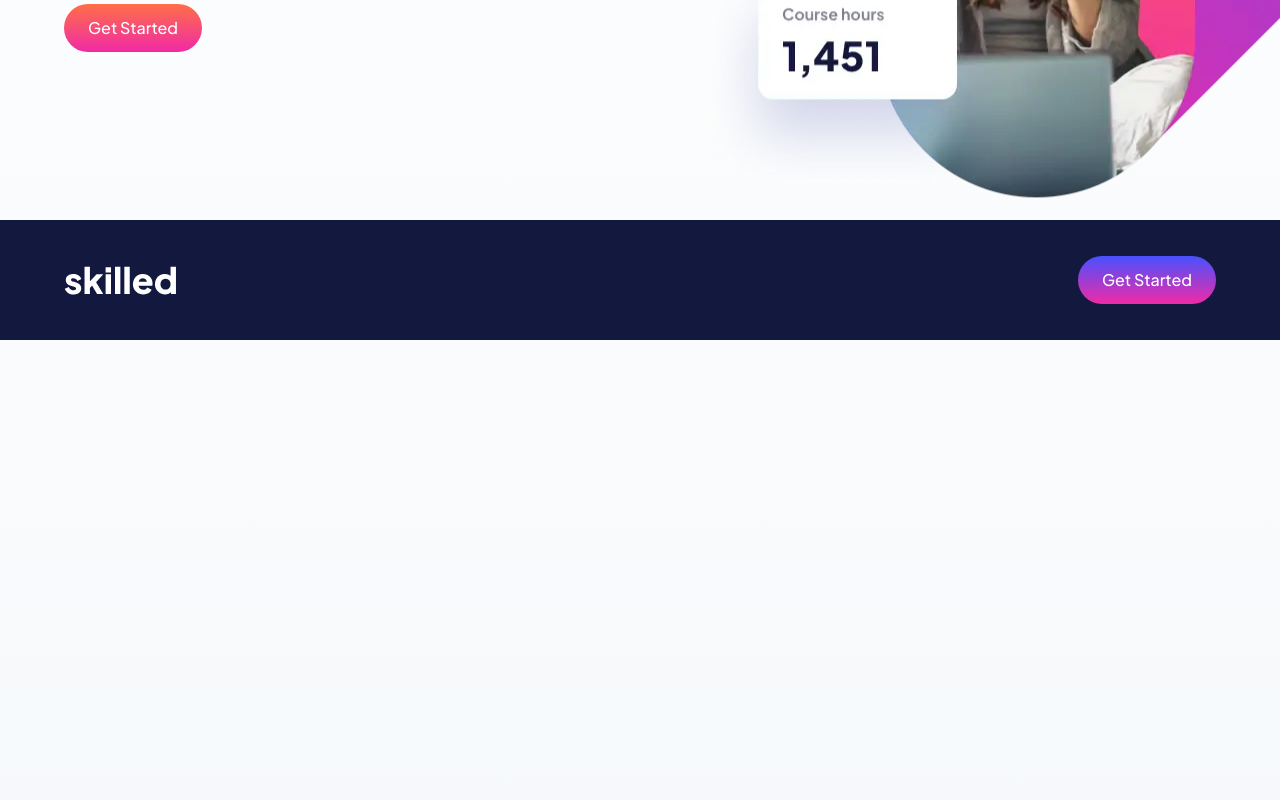
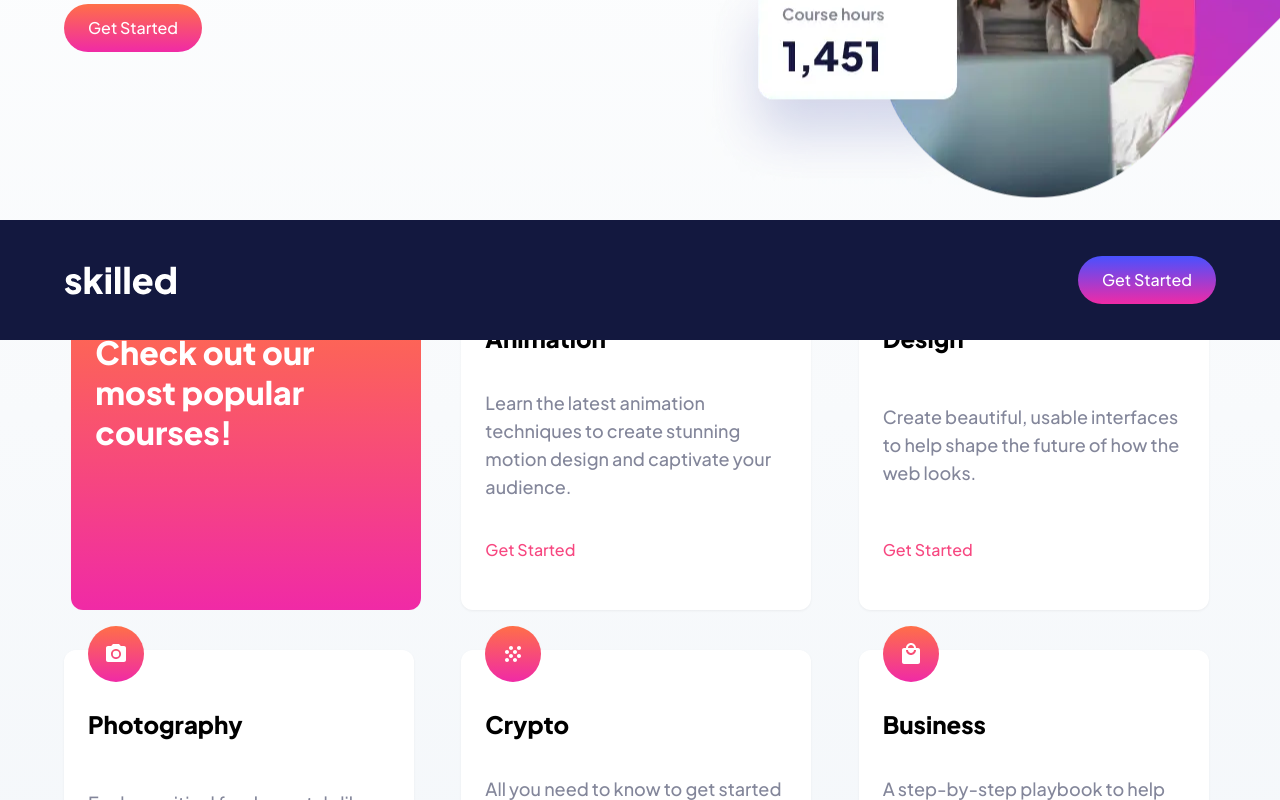
Before and after one commit to phoobynet/skilled-elearning-landing-page, a React (Vite) app: page / in a window 1280 px wide. Shown: the part 460-1260 px from the top of the page. Built offline with nearby package versions, Linux system fonts and the light colour scheme; what prettier-plugin-tailwindcss would draw is missing.

Commit message:
I have no idea what I am doing.

```diff
--- a/src/components/Card.tsx
+++ b/src/components/Card.tsx
@@ -9,7 +9,7 @@ type Props = {
 
 export default function Card({ title, description, image }: Props) {
   return (
-    <div className="relative flex h-[346px] w-[350px] flex-col justify-between rounded-xl bg-white px-6 py-12 drop-shadow-lg">
+    <div className="relative flex h-[346px] w-[350px] flex-col justify-between rounded-xl bg-white px-6 py-12 drop-shadow-sm">
       <img
         src={image}
         alt=""
--- a/src/index.css
+++ b/src/index.css
@@ -5,7 +5,7 @@
 @tailwind utilities;
 
 body {
-  @apply bg-gradient-to-b from-white to-slate-100 min-h-[2000px];
+  @apply min-h-[3500px] bg-gradient-to-b from-white via-slate-50 via-slate-100 to-slate-200;
 }
 
 /* Cannot use component layer due to dynamic class generation inside Button component*/
--- a/src/routes/home/Home.tsx
+++ b/src/routes/home/Home.tsx
@@ -5,7 +5,7 @@ import HomeTopBar from '@/routes/home/HomeTopBar'
 
 export default function Home() {
   return (
-    <div className="h-screen overflow-hidden">
+    <div className="overflow-x-clip">
       <HomeTopBar />
       <HomeHero />
       <HomeMain />
--- a/src/routes/home/HomeFooter.tsx
+++ b/src/routes/home/HomeFooter.tsx
@@ -2,7 +2,7 @@ import Button from '@/components/Button'
 
 export default function HomeFooter() {
   return (
-    <footer className="fixed bottom-0 right-0 left-0 h-[120px] bg-gun-metal">
+    <footer className="fixed bottom-0 h-[120px] w-full bg-gun-metal">
       <div className="container mx-auto flex h-full max-w-6xl items-center justify-between">
         <img
           src="/assets/logo-light.svg"
--- a/src/routes/home/HomeMain.tsx
+++ b/src/routes/home/HomeMain.tsx
@@ -4,7 +4,7 @@ import PopularCoursesCard from '@/components/PopularCoursesCard'
 
 export default function HomeMain() {
   return (
-    <main className="container mx-auto max-w-6xl py-32">
+    <main className="container mx-auto max-w-6xl pt-32">
       <div className="grid h-[346px] grid-cols-1 gap-10 md:grid-cols-2 lg:grid-cols-3">
         <PopularCoursesCard />
         {cards.map((card: CardData) => (
```
